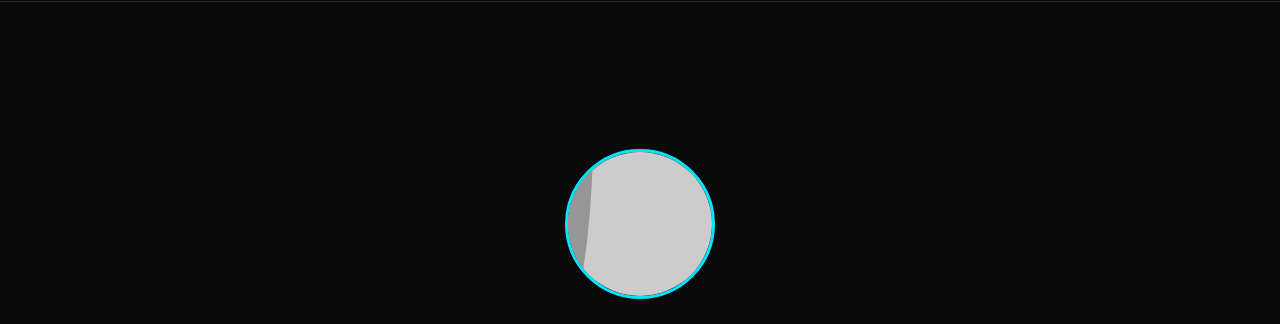
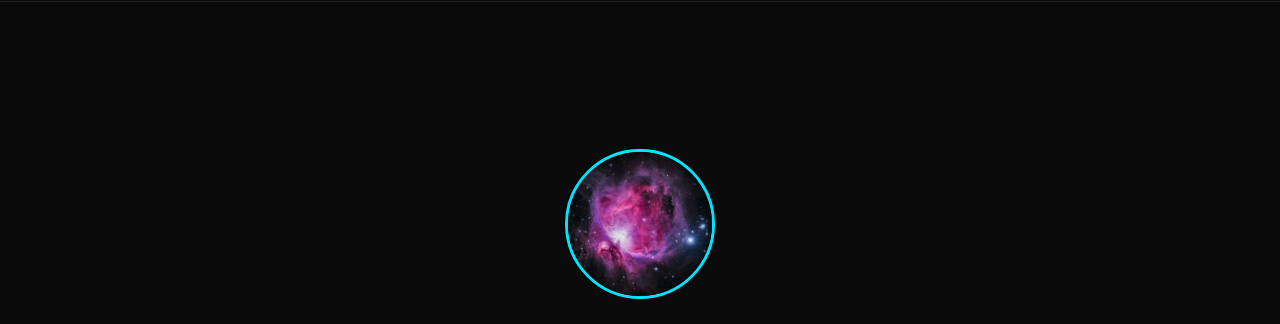
Before and after one commit to StovDev176/StovDev176.github.io, a plain HTML site: page index.html in a window 1280 px wide. Shown: the part 70-394 px from the top of the page. Drawn offline with Linux system fonts and the light colour scheme; placeholder pictures from the web are drawn by us.

Commit message:
Update index.html

```diff
--- a/index.html
+++ b/index.html
@@ -28,7 +28,7 @@
     <section id="hero">
         <div class="hero-content">
             <!-- PLACEHOLDER: Remplace l'URL ci-dessous par le lien de ta photo de profil -->
-            <img src="https://via.placeholder.com/150/0a0a0a/00e5ff?text=A.xx" alt="Profile Picture" class="profile-pic">
+            <img src="profilePicture.jpg" alt="Profile Picture" class="profile-pic">
             <h1>A.xx</h1>
             <h2>Roblox Luau Developer</h2>
             <p class="tagline">Specialized in Backend Architecture, Security, & High-Performance Optimization.</p>
```
